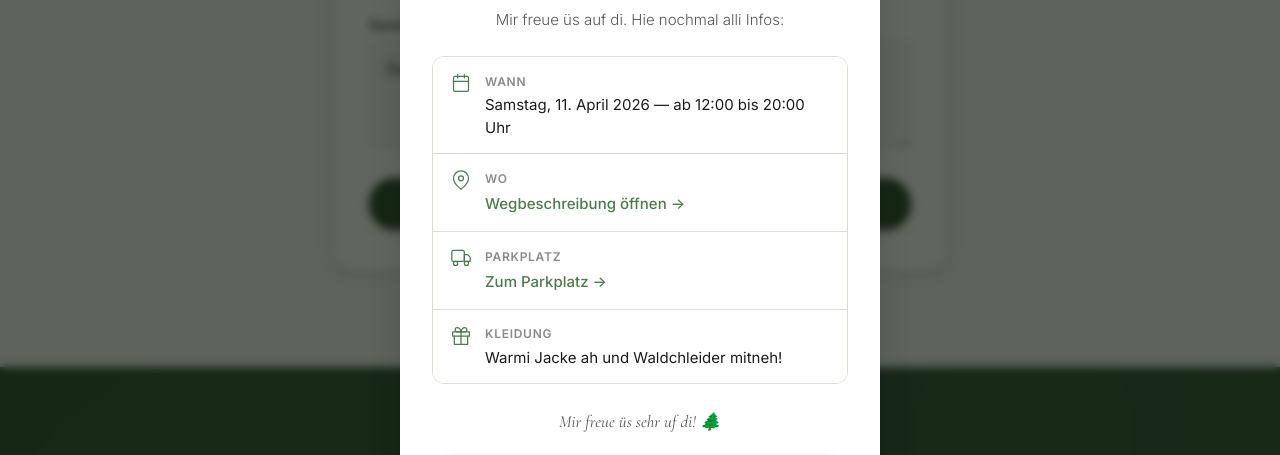
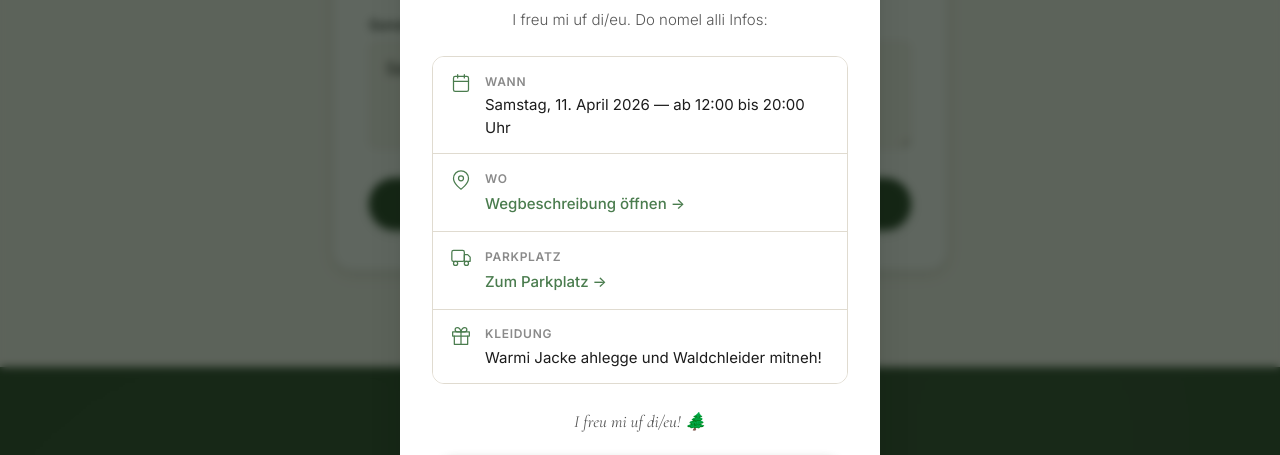
Before and after one commit to TA-89/Geburtstag-im-Wald_11.04.2026, a plain HTML site: page index.html in a window 1280 px wide. Both pictures are taken after typing "Sample", "Sample" into the empty fields and a click on the button "Jetzt per WhatsApp anmelden". Shown: the part 2637-3092 px from the top of the page. Drawn offline with nearby package versions, Linux system fonts and the light colour scheme.

Commit message:
Update index.html

```diff
--- a/index.html
+++ b/index.html
@@ -432,7 +432,7 @@
 
       <!-- Titel -->
       <h2 class="modal__title" id="modal-title">Danke für dini Anmeldung! 🎉</h2>
-      <p class="modal__lead">Mir freue üs auf di. Hie nochmal alli Infos:</p>
+      <p class="modal__lead">I freu mi uf di/eu. Do nomel alli Infos:</p>
 
       <!-- Infokarten im Modal -->
       <ul class="modal__info-list">
@@ -510,7 +510,7 @@
           <div>
             <span class="modal__info-label">Kleidung</span>
             <!-- Text ändern: Kleidungshinweis -->
-            <span class="modal__info-value">Warmi Jacke ah und Waldchleider mitneh!</span>
+            <span class="modal__info-value">Warmi Jacke ahlegge und Waldchleider mitneh!</span>
           </div>
         </li>
 
@@ -518,7 +518,7 @@
 
       <!-- Schlusstext -->
       <!-- Text ändern: Abschlusssatz im Modal -->
-      <p class="modal__footer-text">Mir freue üs sehr uf di! 🌲</p>
+      <p class="modal__footer-text">I freu mi uf di/eu! 🌲</p>
 
       <button class="btn btn--primary" id="modal-ok-btn">Alles klar, bis bald!</button>
 
```
